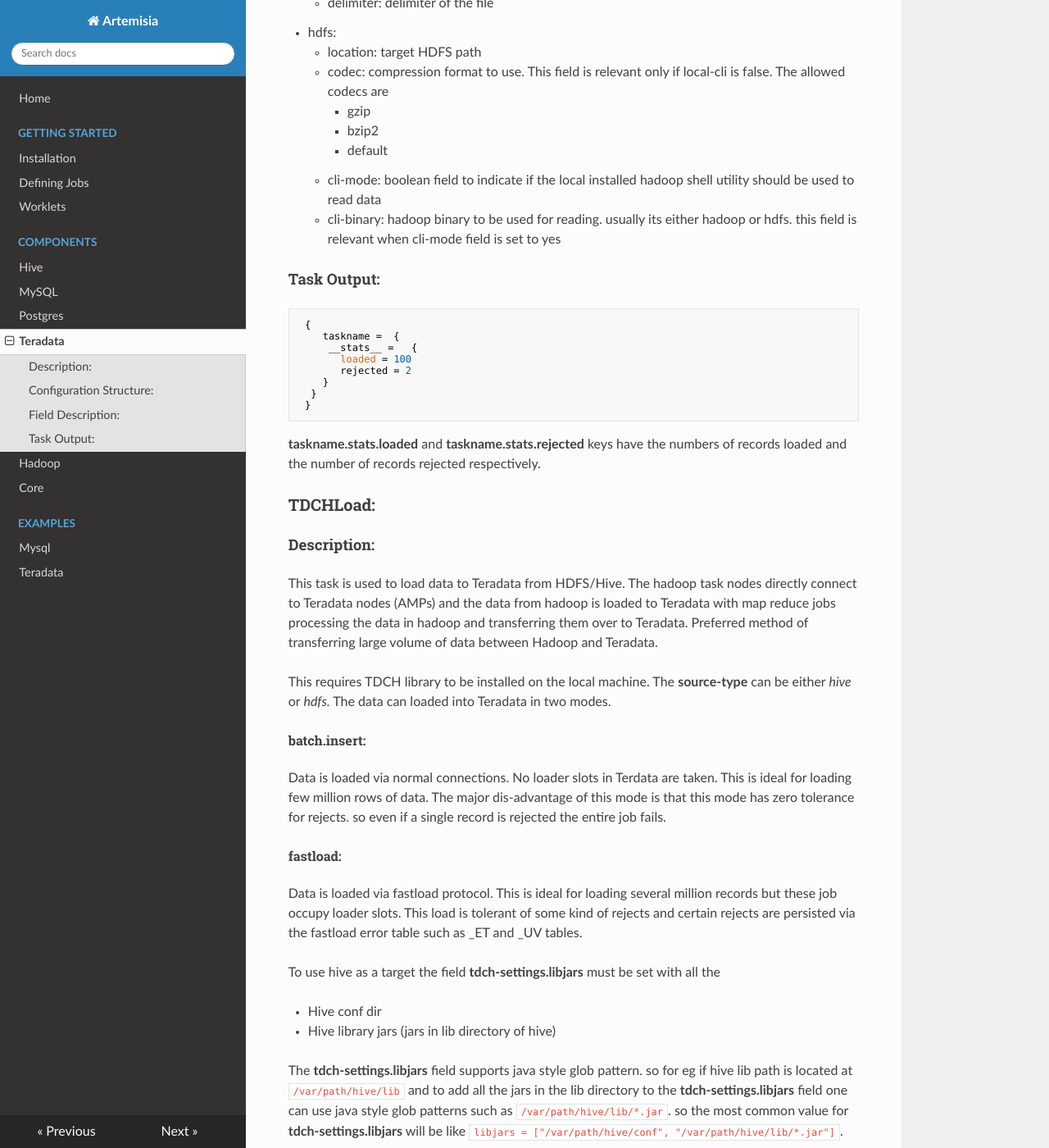
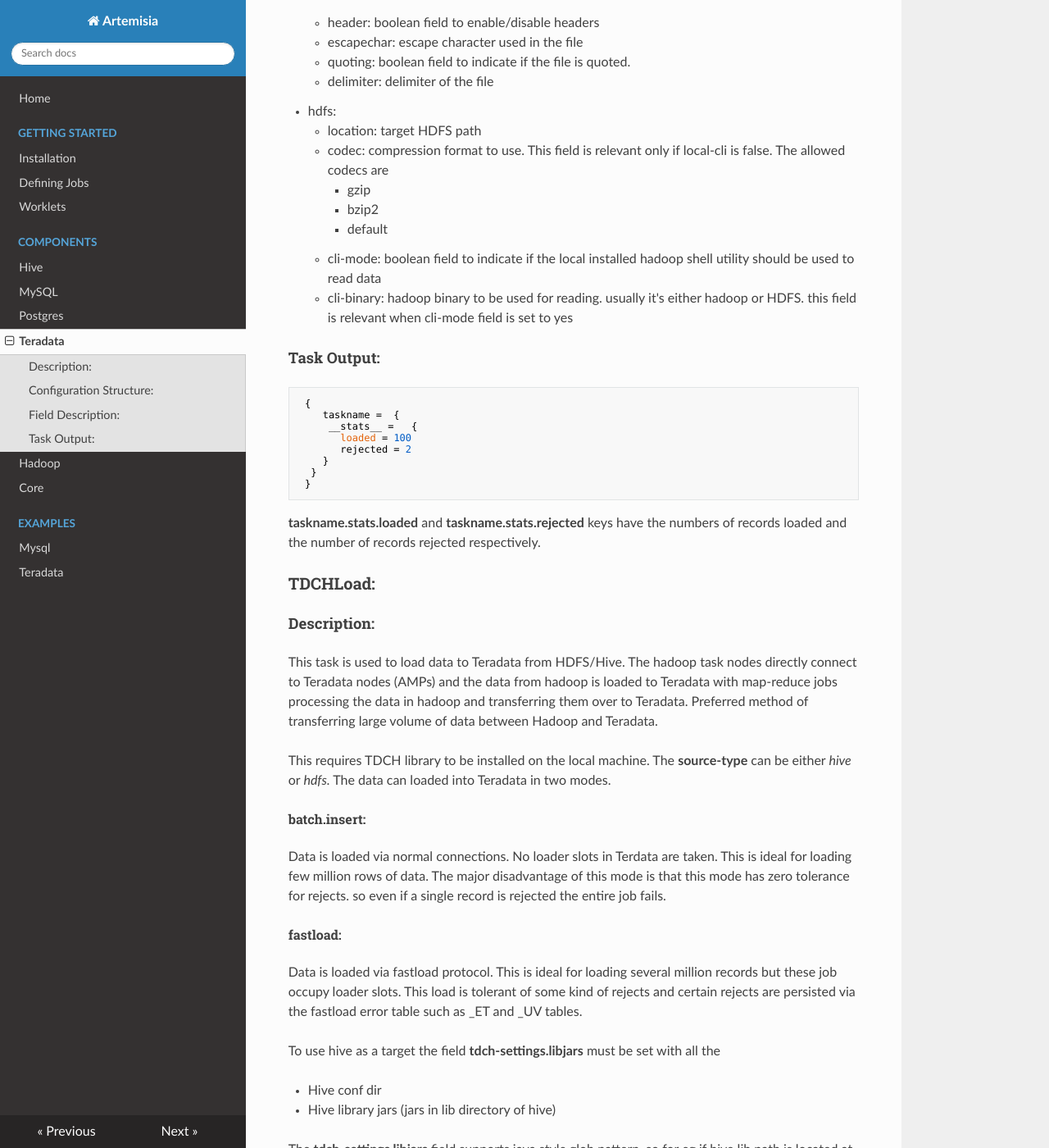
Before and after one commit to groupon/artemisia, an MkDocs documentation site: the page built from docs/components/teradata.md, in a window 1280 px wide and 1400 px high, scrolled down 7673 px. Shown: the whole window at 82% size. Built offline with MkDocs 1.6.1, drawn with Linux system fonts in a browser that asks for light colours; nearby versions of some CDN libraries; old or Windows-style settings are respelled for this version of MkDocs; some of the changed text lies outside the part shown.

Commit message:
doc changes

```diff
--- a/docs/components/teradata.md
+++ b/docs/components/teradata.md
@@ -83,7 +83,7 @@ This Component supports exporting loading and executing queries against Teradata
 
 
 SQLRead task runs a select query and parse the first row as a Hocon Config.
-The query must be select query and not any DML or DDL statements.
+The query must be a SELECT query and not any DML or DDL statements.
 The configuration object is shown below.
 
 
@@ -460,7 +460,7 @@ The typical task SQLExport configuration is as shown below
         * bzip2
         * default
     * cli-mode: boolean field to indicate if the local installed hadoop shell utility should be used to read data
-    * cli-binary: hadoop binary to be used for reading. usually its either hadoop or hdfs. this field is relevant when cli-mode field is set to yes
+    * cli-binary: hadoop binary to be used for reading. usually it's either hadoop or HDFS. this field is relevant when cli-mode field is set to yes
 
 #### Task Output:
 
@@ -492,7 +492,7 @@ The typical task SQLExport configuration is as shown below
 
 
  This task is used to load data to Teradata from HDFS/Hive. The hadoop task nodes directly connect to Teradata nodes (AMPs)
- and the data from hadoop is loaded to Teradata with map reduce jobs processing the data in hadoop and transferring
+ and the data from hadoop is loaded to Teradata with map-reduce jobs processing the data in hadoop and transferring
  them over to Teradata. Preferred method of transferring large volume of data between Hadoop and Teradata.
 
  This requires TDCH library to be installed on the local machine. The **source-type** can be either *hive* or *hdfs.*
@@ -501,7 +501,7 @@ The typical task SQLExport configuration is as shown below
 
 ###### batch.insert:
   Data is loaded via normal connections. No loader slots in Terdata are taken. This is ideal for loading few million
-  rows of data. The major dis-advantage of this mode is that this mode has zero tolerance for rejects. so even if
+  rows of data. The major disadvantage of this mode is that this mode has zero tolerance for rejects. so even if
   a single record is rejected the entire job fails.
 
 ###### fastload:
@@ -635,7 +635,7 @@ To use hive as a target the field **tdch-settings.libjars** must be set with all
 
 
  Extract data from Teradata to HDFS/Hive. The hadoop task nodes directly connect to Teradata nodes (AMPs)
- and the data from Teradata is loaded to HDFS/Hive with map reduce jobs processing the data in hadoop and extracting
+ and the data from Teradata is loaded to HDFS/Hive with map-reduce jobs processing the data in hadoop and extracting
  them from Teradata. This is the preferred method of transferring large volume of data between Hadoop and Teradata.
 
  This requires TDCH library to be installed on the local machine. The target can be either a random HDFS directory
@@ -995,7 +995,7 @@ To use hive as a target the field **tdch-settings.libjars** must be set with all
         * bzip2
         * default
     * cli-mode: boolean field to indicate if the local installed hadoop shell utility should be used to read data
-    * cli-binary: hadoop binary to be used for reading. usually its either hadoop or hdfs. this field is relevant when cli-mode field is set to yes
+    * cli-binary: hadoop binary to be used for reading. usually it's either hadoop or HDFS. this field is relevant when cli-mode field is set to yes
 
 #### Task Output:
 
```
Also changed, not shown: other parts of docs/components/teradata.md (+9 -9 lines), docs/components/core.md (+6 -6 lines), docs/components/mysql.md (+7 -7 lines), docs/components/postgres.md (+7 -7 lines).
